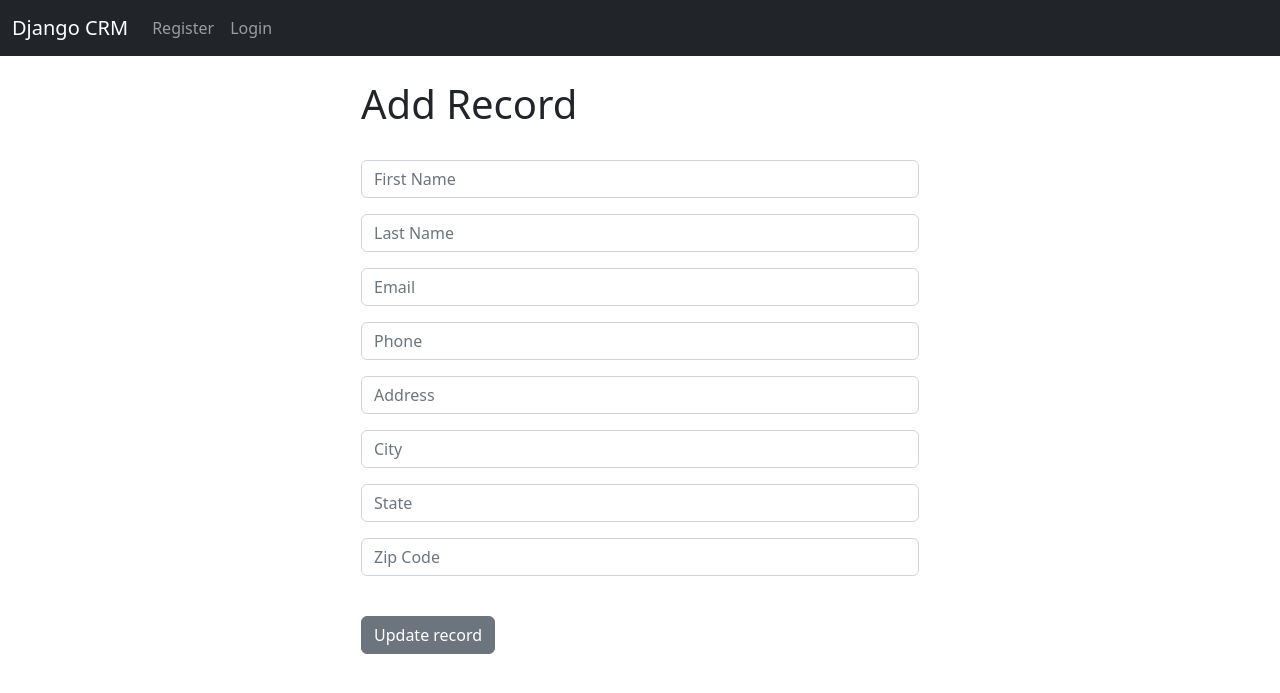
After one commit to PierreLN/CRM_Customer_relationship_management, a Django app: template dcrm/website/templates/update_record.html in a window 1280 px wide. The commit adds this page. Shown: the top 693 px of the page. Run offline with Django 4.2, Linux system fonts and the light colour scheme; the template is opened without the code that fills it: values that come from a table or form of the project are taken from there, others are empty.

Commit message:
update up

```diff
--- a/dcrm/website/templates/navbar.html
+++ b/dcrm/website/templates/navbar.html
@@ -16,7 +16,7 @@
       <ul class="navbar-nav me-auto mb-2 mb-lg-0">
         {% if user.is_authenticated %}
         <li class="nav-item">
-          <a class="nav-link" href="{% url 'add_record' %}">Add Record</a>
+          <a class="nav-link" href="{% url 'add' %}">Add Record</a>
         </li>
         <li class="nav-item">
           <a class="nav-link" href="{% url 'logout' %}">Logout</a>
--- a/dcrm/website/templates/record.html
+++ b/dcrm/website/templates/record.html
@@ -31,5 +31,7 @@
 <br>
 <a href="{% url 'home' %}" class='btn btn-secondary'>Back</button></a>
 <a href="{% url 'delete' customer_record.id %}" class='btn btn-danger'>Delete</button></a>
+<a href="{% url 'update' customer_record.id %}" class='btn btn-primary'>Update</button></a>
+
 
 {% endblock %}
--- /dev/null
+++ b/dcrm/website/templates/update_record.html
@@ -0,0 +1,13 @@
+{% extends 'base.html' %} {% block content %}
+
+<div class="col-md-6 offset-md-3">
+  <h1>Add Record</h1>
+  <br />
+  <form method="POST">
+    {% csrf_token %} {{ form.as_p }}
+    <br />
+    <button type="submit" class="btn btn-secondary">Update record</button>
+  </form>
+</div>
+
+{% endblock %}
--- a/dcrm/website/urls.py
+++ b/dcrm/website/urls.py
@@ -7,5 +7,6 @@ urlpatterns = [
     path('register/', views.register_user, name='register'),
     path('record/<int:pk>', views.customer_record, name='record'),
     path('delete_record/<int:pk>', views.delete_record, name='delete'),
-    path('add_record', views.add_record, name='add_record'),
+    path('add_record', views.add_record, name='add'),
+    path('update_record/<int:pk>', views.update_record, name='update'),
 ]
```
Also changed, not shown: dcrm/website/views.py (+14 -0 lines).
